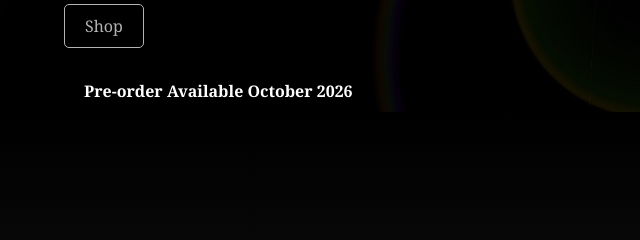
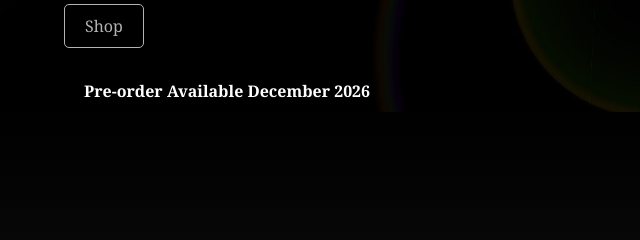
Before and after one commit to lowercasecap/Azimuth, a plain HTML site: page index.html in a window 1280 px wide. Shown: the part 688-928 px from the top of the page, 0-640 px from the left. Drawn offline with Linux system fonts and the light colour scheme.

Commit message:
Change pre-order date from October to December 2026
Updated pre-order date in the welcome section.

```diff
--- a/index.html
+++ b/index.html
@@ -35,7 +35,7 @@
 
         <h2>Own The Sky</h2>
         <button class="shop-button"> <a href="shop.html">Shop</a></button>
-        <h5>Pre-order Available October 2026</h5>
+        <h5>Pre-order Available December 2026</h5>
     </section>
 
     <section class="Mission Mission1">
```
